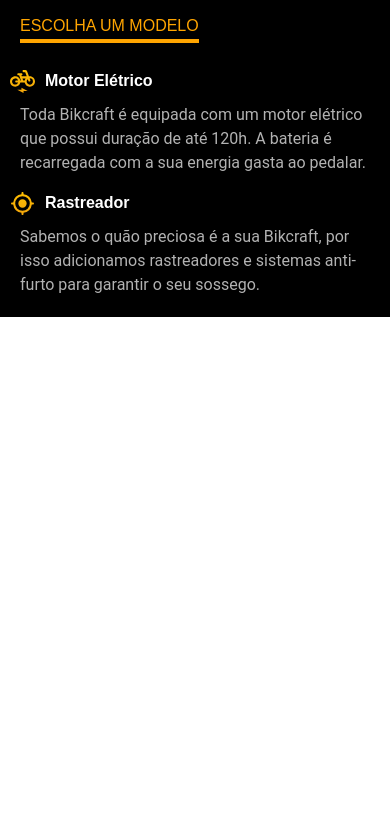
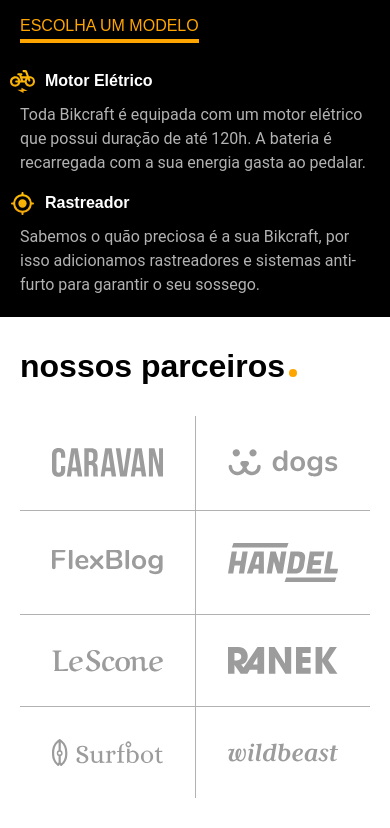
Before and after one commit to AugustoSMoreira/bikcraft, a plain HTML site: page index.html in a window 390 px wide. Shown: the part 1526-2354 px from the top of the page. Before the commit the page ends 1843 px from the top, so only its background shows below. Drawn offline with Linux system fonts and the light colour scheme.

Commit message:
update Parceiros

```diff
--- /dev/null
+++ b/css/home/parceiros.css
@@ -0,0 +1,64 @@
+.parceiros {
+  padding: 60px 0px 120px 0px;
+}
+
+.parceiros h2 {
+  max-width: 1000px;
+  padding-left: 20px;
+  padding-right: 20px;
+  box-sizing: border-box;
+  margin: 0 auto;
+  margin-bottom: 60px;
+}
+
+.parceiros ul {
+  max-width: 1400px;
+  display: grid;
+  grid-template-columns: repeat(4, 1fr);
+  padding: 0 20px;
+  margin: 0 auto;
+}
+
+.parceiros li {
+  padding: 32px;
+  display: flex;
+  border-left: 1px solid var(--secundaria-3);
+}
+
+.parceiros img {
+  margin: auto;
+}
+
+.parceiros li:first-child,
+.parceiros li:nth-child(5) {
+  border-left: none;
+}
+
+.parceiros li:nth-child(n + 5) {
+  border-top: 1px solid var(--secundaria-3);
+}
+
+@media (max-width: 800px) {
+  .parceiros {
+    padding: 30px 0px 30px 0px;
+  }
+
+  .parceiros h2 {
+    margin-bottom: 30px;
+    font-size: 2rem;
+  }
+
+  .parceiros ul {
+    grid-template-columns: repeat(2, 1fr);
+  }
+
+  .parceiros li:nth-child(1),
+  .parceiros li:nth-child(2) {
+    border-bottom: 1px solid var(--secundaria-3);
+  }
+
+  .parceiros li:nth-child(3),
+  .parceiros li:nth-child(7) {
+    border-left: none;
+  }
+}
--- a/css/style.css
+++ b/css/style.css
@@ -12,4 +12,5 @@
 /* Home */
 @import "./home/introducao.css";
 @import "./bicicletas/bicicletas-lista.css";
-@import "./home/tecnologia.css"
+@import "./home/tecnologia.css";
+@import "./home/parceiros.css";
--- a/css/utilitarios/cores.css
+++ b/css/utilitarios/cores.css
@@ -12,6 +12,7 @@
   --secundaria-1: #c97f00;
   --secundaria-2: #e09200;
   --secundaria-3: #a76900;
+  --secundaria-3: #b2b2b2;
 }
 
 /* Cores de Classe */
--- a/index.html
+++ b/index.html
@@ -90,7 +90,10 @@
       </ul>
     </article>
     <!-- Tecnologia Avançada -->
-    <section class="tecnologia-bg">
+    <section
+      class="tecnologia-bg"
+      aria-label="Sobre tecnologia avançada da bikcraft"
+    >
       <div class="tecnologia-container">
         <div class="tecnologia-conteudo">
           <h1 class="font-2-l-b cor-2">TECNOLOGIA AVANÇADA</h1>
@@ -144,5 +147,23 @@
         </div>
       </div>
     </section>
+    <!-- Nossos Parceiros -->
+    <section class="parceiros" aria-label="Nossos Parceiros">
+      <h2 class="font-1-xxl">
+        nossos parceiros<span class="ponto-final"></span>
+      </h2>
+
+      <ul>
+        <li><img src="img/parceiros/caravan.svg" alt="caravan" /></li>
+        <li><img src="img/parceiros/dogs.svg" alt="dogs" /></li>
+        <li><img src="img/parceiros/flexblog.svg" alt="flexblog" /></li>
+        <li><img src="img/parceiros/handel.svg" alt="handel" /></li>
+        <li><img src="img/parceiros/lescone.svg" alt="lescone" /></li>
+        <li><img src="img/parceiros/ranek.svg" alt="ranek" /></li>
+        <li><img src="img/parceiros/surfbot.svg" alt="surfbot" /></li>
+        <li><img src="img/parceiros/wildbeast.svg" alt="wildbeast" /></li>
+      </ul>
+
+    </section>
   </body>
 </html>
```
